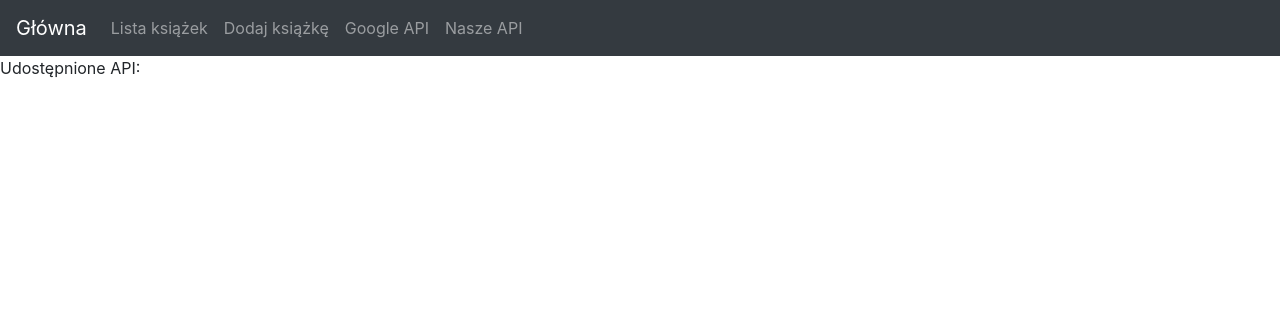
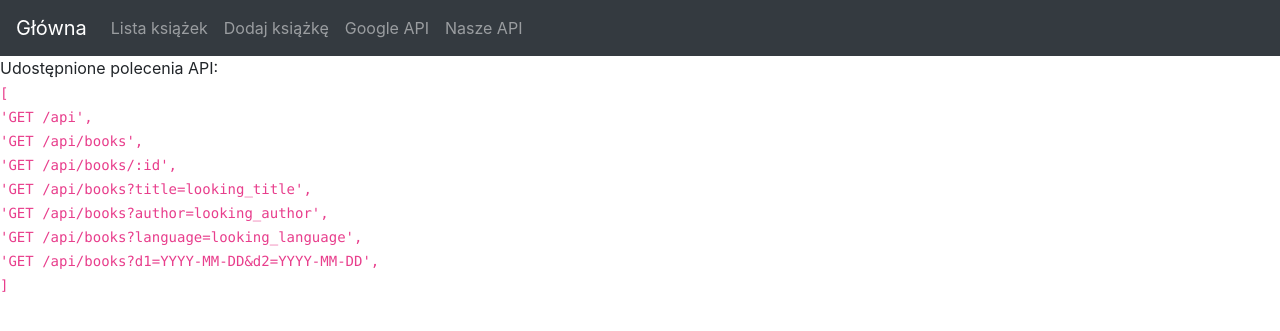
Before and after one commit to aelraf/books, a Django app: template aplikacjaKsiazkowa2/templates/aplikacjaKsiazkowa2/naszeApi.html in a window 1280 px wide. Shown: the top 331 px of the page. Run offline with Django 3.2, Linux system fonts and the light colour scheme; the template is opened without the code that fills it, so the values that code supplies are empty; some libraries are stand-ins or nearby versions.

Commit message:
poprawki - zmiana obsługi naszeApi + poprawki w kodzie HTML wyświetlającym obsługiwane zapytania

```diff
--- a/aplikacjaKsiazkowa2/templates/aplikacjaKsiazkowa2/naszeApi.html
+++ b/aplikacjaKsiazkowa2/templates/aplikacjaKsiazkowa2/naszeApi.html
@@ -5,5 +5,20 @@
 {% endblock %}
 
 {% block content %}
-Udostępnione API:
+<div>
+    Udostępnione polecenia API:
+    <div class="api">
+        <code>
+            [<br>
+                'GET /api',<br>
+                'GET /api/books',<br>
+                'GET /api/books/:id',<br>
+                'GET /api/books?title=looking_title',<br>
+                'GET /api/books?author=looking_author',<br>
+                'GET /api/books?language=looking_language',<br>
+                'GET /api/books?d1=YYYY-MM-DD&d2=YYYY-MM-DD',<br>
+            ]
+        </code>
+    </div>
+</div>
 {% endblock %}
--- a/aplikacjaKsiazkowa2/views.py
+++ b/aplikacjaKsiazkowa2/views.py
@@ -20,7 +20,7 @@ class IndexView(generic.ListView):
     context_object_name = 'books_data'
 
 
-class OurApiView(generic.View):
+class OurApiView(generic.ListView):
     template_name = "aplikacjaKsiazkowa2/naszeApi.html"
     queryset = Book.objects.all()
     context_object_name = 'books_data'
```
